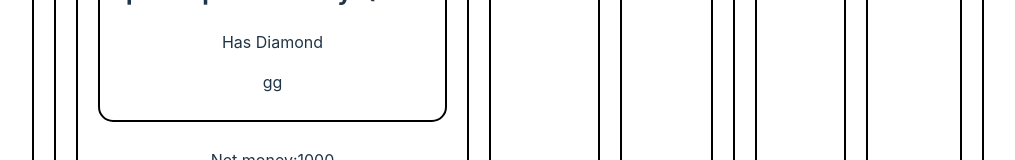
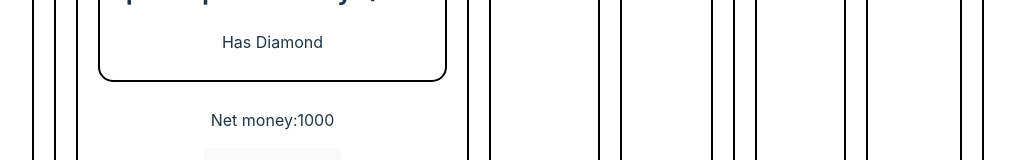
Before and after one commit to GGTuran/taking-away, a React (Vite) app: page / in a window 1280 px wide. Shown: the part 508-668 px from the top of the page, without its empty margins (132-1147 px from the left). Built offline with nearby package versions, Linux system fonts and the light colour scheme.

Commit message:
as it was

```diff
--- a/src/Components/Special/Special.jsx
+++ b/src/Components/Special/Special.jsx
@@ -8,7 +8,7 @@ const Special = ({asset}) => {
         <div>
             <h2>Special person  {queen}</h2>
             <p>Has {asset}</p>
-            <p>gg</p>
+
 
 
         </div>
```
